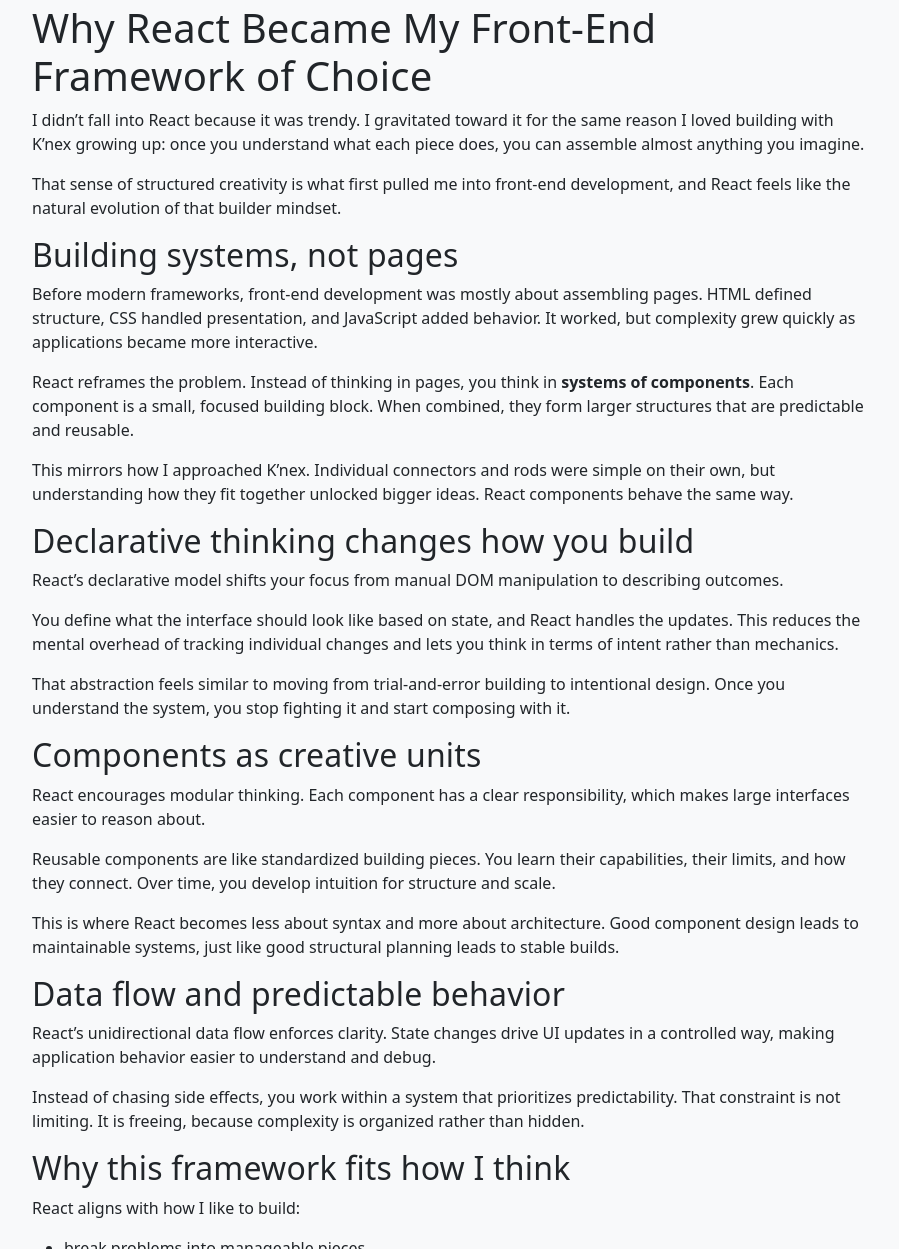
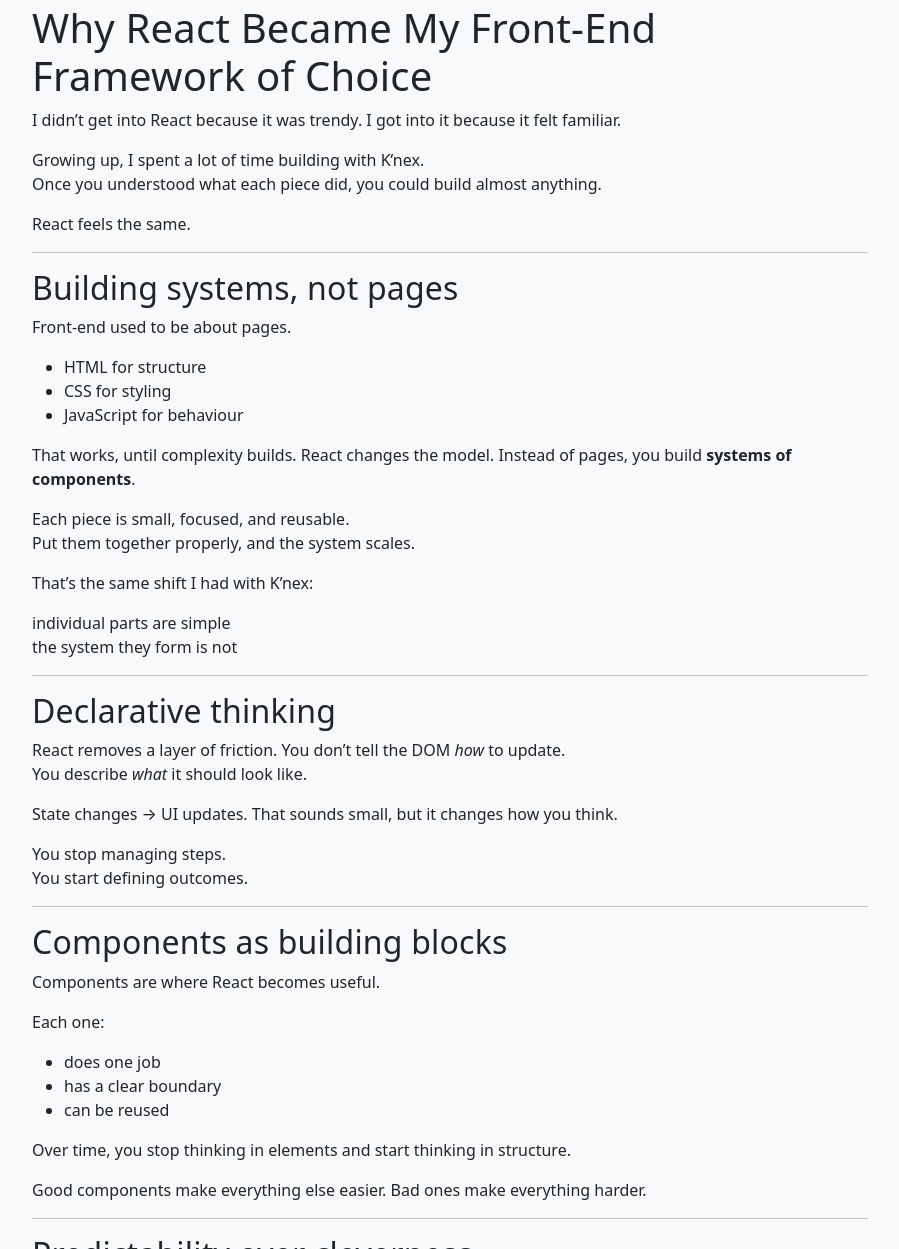
Before and after one commit to MechMadHog/michaelmacdonagh.net, a Jekyll site: the page built from _posts/2026-02-08-My-Front-End-Framework.md, in a window 1280 px wide and 1400 px high, scrolled down 421 px. Shown: the part 151-1400 px from the top of the window, without its empty margins (190-1089 px from the left). Built offline with Jekyll 4.4.1, drawn with Linux system fonts in a browser that asks for light colours; some of the changed text lies outside the part shown.

Commit message:
why React

```diff
--- a/_posts/2026-02-08-My-Front-End-Framework.md
+++ b/_posts/2026-02-08-My-Front-End-Framework.md
@@ -10,57 +10,111 @@
 
 # Why React Became My Front-End Framework of Choice
 
-I didn’t fall into React because it was trendy. I gravitated toward it for the same reason I loved building with K’nex growing up: once you understand what each piece does, you can assemble almost anything you imagine.
+I didn’t get into React because it was trendy.
+I got into it because it felt familiar.
 
-That sense of structured creativity is what first pulled me into front-end development, and React feels like the natural evolution of that builder mindset.
+Growing up, I spent a lot of time building with K’nex.
+Once you understood what each piece did, you could build almost anything.
+
+React feels the same.
+
+---
 
 ## Building systems, not pages
 
-Before modern frameworks, front-end development was mostly about assembling pages. HTML defined structure, CSS handled presentation, and JavaScript added behavior. It worked, but complexity grew quickly as applications became more interactive.
+Front-end used to be about pages.
 
-React reframes the problem. Instead of thinking in pages, you think in **systems of components**. Each component is a small, focused building block. When combined, they form larger structures that are predictable and reusable.
+- HTML for structure
+- CSS for styling
+- JavaScript for behaviour
 
-This mirrors how I approached K’nex. Individual connectors and rods were simple on their own, but understanding how they fit together unlocked bigger ideas. React components behave the same way.
+That works, until complexity builds.
+React changes the model.
+Instead of pages, you build **systems of components**.
 
-## Declarative thinking changes how you build
+Each piece is small, focused, and reusable.
+Put them together properly, and the system scales.
 
-React’s declarative model shifts your focus from manual DOM manipulation to describing outcomes.
+That’s the same shift I had with K’nex:
 
-You define what the interface should look like based on state, and React handles the updates. This reduces the mental overhead of tracking individual changes and lets you think in terms of intent rather than mechanics.
+> individual parts are simple
+> the system they form is not
 
-That abstraction feels similar to moving from trial-and-error building to intentional design. Once you understand the system, you stop fighting it and start composing with it.
+---
 
-## Components as creative units
+## Declarative thinking
 
-React encourages modular thinking. Each component has a clear responsibility, which makes large interfaces easier to reason about.
+React removes a layer of friction.
+You don’t tell the DOM *how* to update.
+You describe *what* it should look like.
 
-Reusable components are like standardized building pieces. You learn their capabilities, their limits, and how they connect. Over time, you develop intuition for structure and scale.
+State changes → UI updates.
+That sounds small, but it changes how you think.
 
-This is where React becomes less about syntax and more about architecture. Good component design leads to maintainable systems, just like good structural planning leads to stable builds.
+You stop managing steps.
+You start defining outcomes.
 
-## Data flow and predictable behavior
+---
 
-React’s unidirectional data flow enforces clarity. State changes drive UI updates in a controlled way, making application behavior easier to understand and debug.
+## Components as building blocks
 
-Instead of chasing side effects, you work within a system that prioritizes predictability. That constraint is not limiting. It is freeing, because complexity is organized rather than hidden.
+Components are where React becomes useful.
 
-## Why this framework fits how I think
+Each one:
 
-React aligns with how I like to build:
+- does one job
+- has a clear boundary
+- can be reused
 
-* break problems into manageable pieces
-* understand the purpose of each piece
-* assemble systems deliberately
-* refine structure over time
+Over time, you stop thinking in elements and start thinking in structure.
 
-It rewards architectural thinking and encourages experimentation without chaos.
+Good components make everything else easier.
+Bad ones make everything harder.
 
-Learning React felt like rediscovering that early builder mindset. Once the fundamentals clicked, the framework stopped feeling like a tool and started feeling like a medium.
+---
 
-## Closing thoughts
+## Predictability over cleverness
 
-Frameworks come and go, but the principles that make React appealing are timeless: composability, clarity, and structure.
+React enforces a direction:
 
-For me, React is not just a way to build interfaces. It is a system that supports creative construction. The same curiosity that once drove me to experiment with K’nex now drives how I design front-end systems.
+> data flows down, updates flow through state
 
-Understand the pieces, and the possibilities expand.
+That constraint matters.
+It makes behaviour easier to:
+
+- follow
+- debug
+- reason about
+
+You’re not chasing side effects.
+You’re working inside a system that makes them visible.
+
+---
+
+## Why this fits how I think
+
+This matches how I approach problems:
+
+- break things into pieces
+- understand each piece
+- assemble deliberately
+- refine over time
+
+React rewards that.
+It doesn’t remove complexity.
+It organises it.
+
+---
+
+## Closing
+
+Frameworks change.
+This doesn’t.
+
+- composability
+- clarity
+- structure
+
+React just happens to express those well.
+For me, it’s less a tool and more a medium.
+Understand the pieces, and everything else follows.
```
